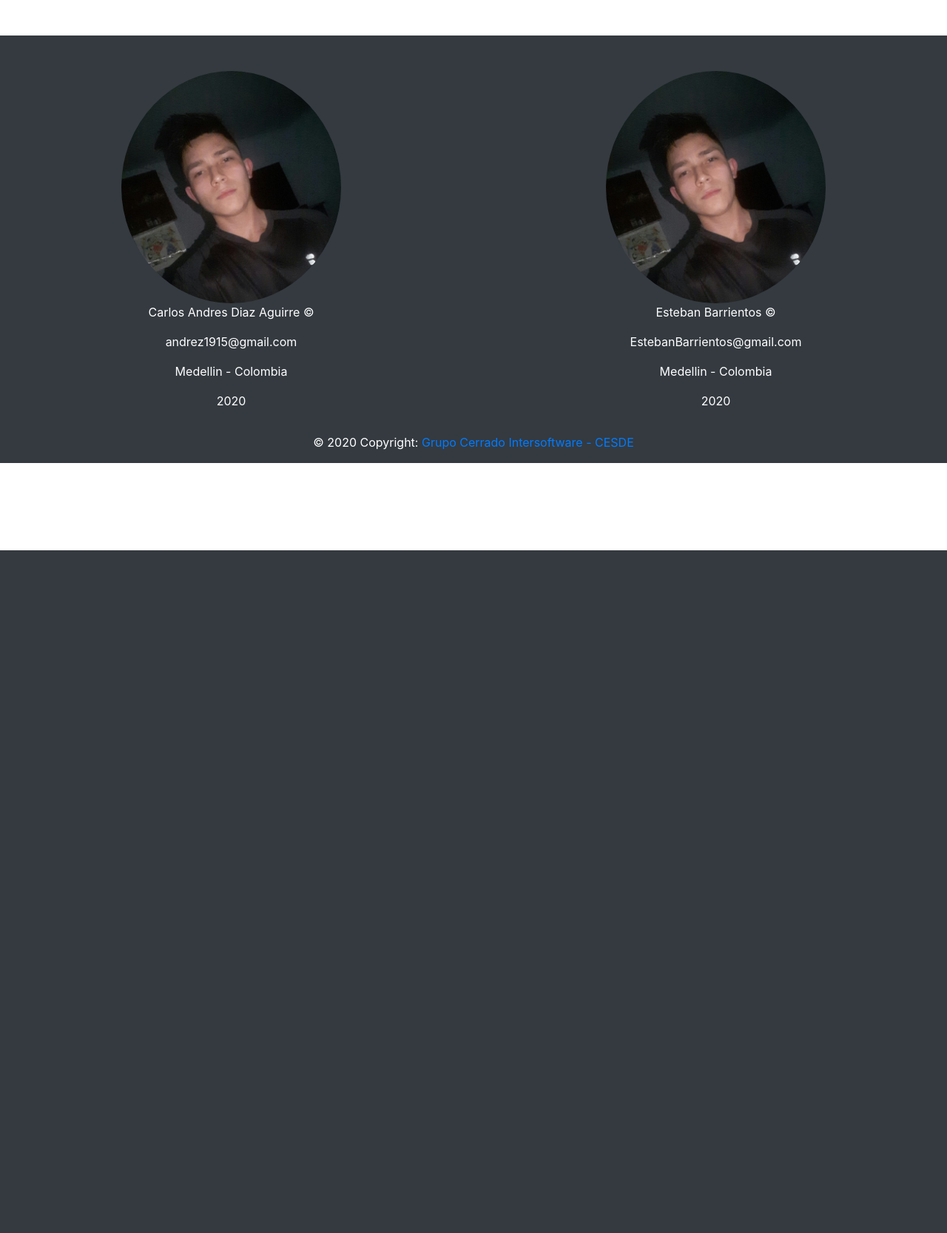
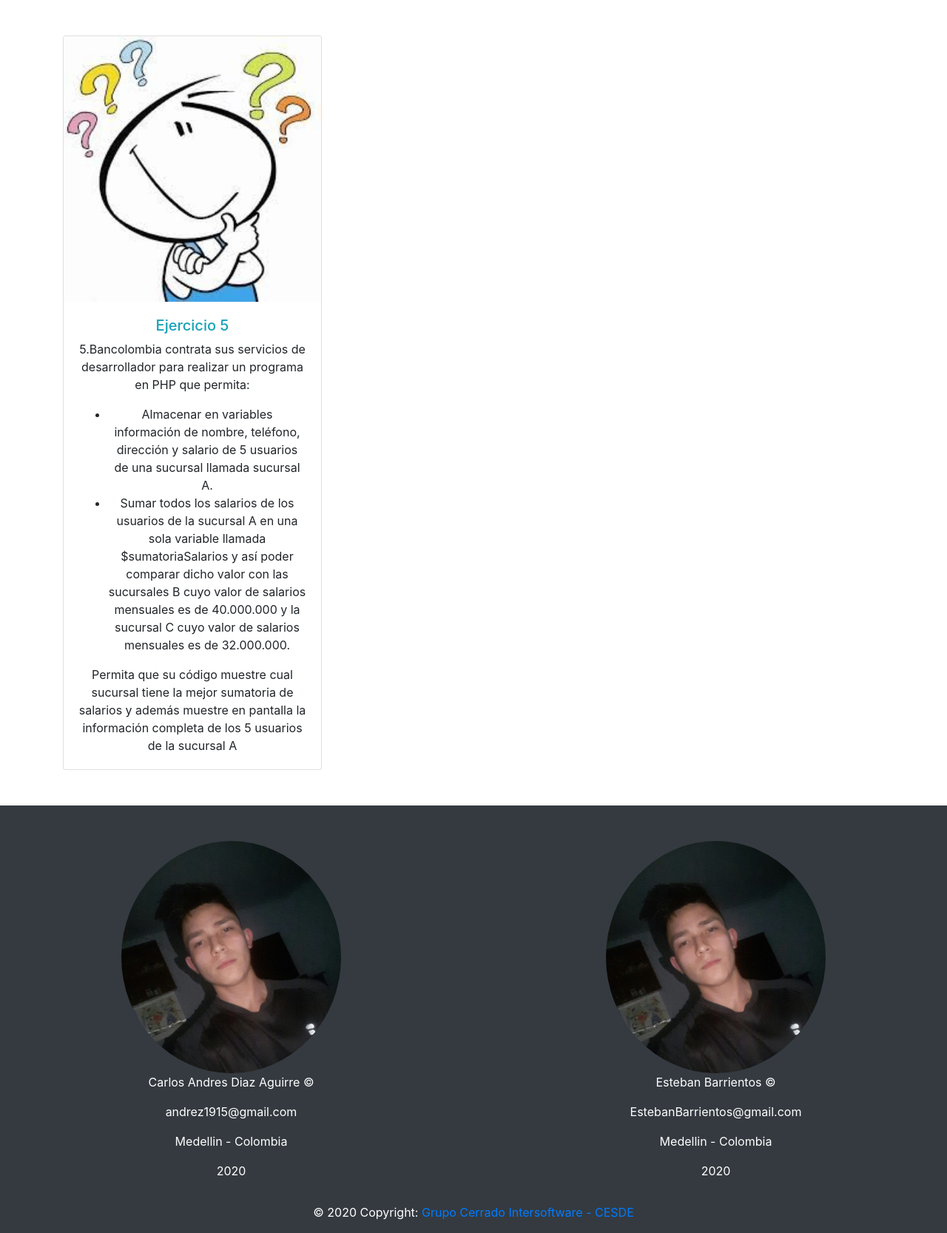
Before and after one commit to carlitosSoporte/EjerciciosPHP, a PHP site: page /ejercicio5.php in a window 1280 px wide. Shown: the part 56-1723 px from the top of the page at 74% size. Before the commit the page ends 800 px from the top, so only its background shows below. Run offline with PHP 8.4, Linux system fonts and the light colour scheme.

Commit message:
estructura de problema ejercicio 5

```diff
--- a/ejercicio5.php
+++ b/ejercicio5.php
@@ -60,6 +60,27 @@
             </nav>
         </header>
         <main>
+          <div class="container">
+            <div class="row justify-content-center mt-5">
+              <div class="col-md-4">
+                <div class="card text-center">
+                  <img class="card-img-top" src="recursos/pensando.jpg" alt="Pensando">
+                  <div class="card-body">
+                    <h5 class="text-info">Ejercicio 5</h5>
+                    <p class="card-text">5.Bancolombia contrata sus servicios de desarrollador para realizar un programa en PHP que permita:</p>
+                    <ul>
+                      <li>Almacenar en variables información de nombre, teléfono, dirección y salario de 5 usuarios de una sucursal llamada sucursal A.</li>
+                      <li>Sumar todos los salarios de los usuarios de la sucursal A en una sola variable llamada $sumatoriaSalarios y así poder comparar dicho valor con las sucursales B cuyo valor de salarios mensuales es de 40.000.000 y la sucursal C cuyo valor de salarios mensuales es de 32.000.000. </li>
+                    </ul>
+                    <p class="card-text">Permita que su código muestre cual sucursal tiene la mejor sumatoria de salarios y además muestre en pantalla la información completa de los 5 usuarios de la sucursal A</p>
+                  </div>
+                </div>
+              </div>
+              <div class="col-md-8">
+
+              </div>
+            </div>
+          </div>
 
         </main>
         <footer class="bg-dark text-white mt-5">
```
Also changed, not shown: recursos/bancolombia.jpg (added).
